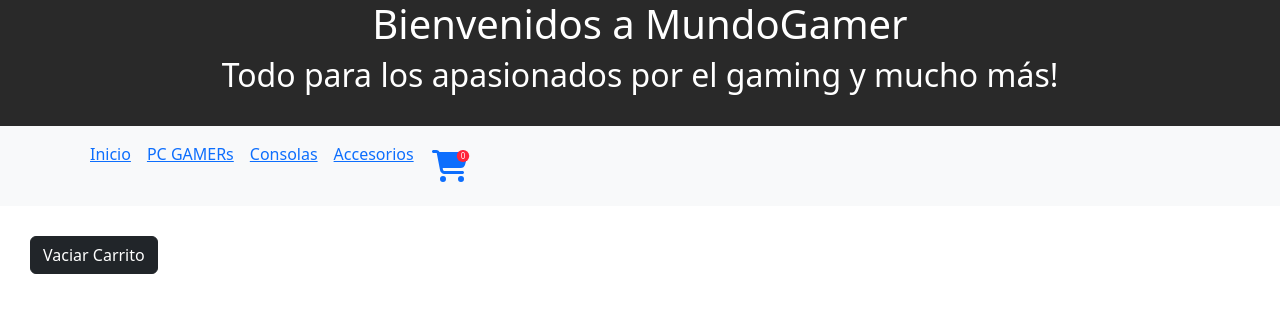
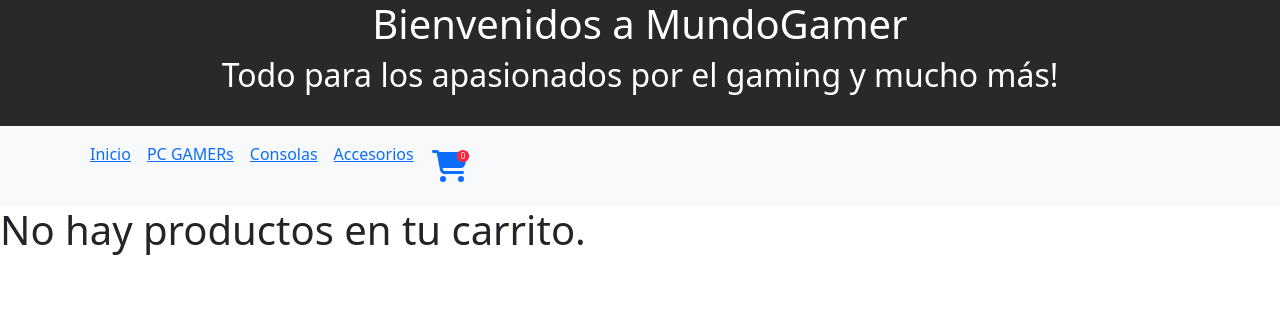
Before and after one commit to agustinT98/mundogamer, a React (Create React App) app: page /src/componentes/CartDetalle/CartDetalle.js in a window 1280 px wide. Shown: the top 312 px of the page. Built offline with nearby package versions, Linux system fonts and the light colour scheme.

Commit message:
Errores de iteracion solucionados.

```diff
--- a/src/componentes/CartDetalle/CartDetalle.js
+++ b/src/componentes/CartDetalle/CartDetalle.js
@@ -5,9 +5,13 @@ import { cartContext } from "../../context/cartContext"
 
 
 const CartDetalle = () => {
-    const {cart, removeCart } = useContext(cartContext);
+    const {cart} = useContext(cartContext);
     const {clearCart} = useContext(cartContext);
+    const {removeCart} = useContext(cartContext);
 
+    if (cart.length === 0) {
+        return <h1> No hay productos en tu carrito. </h1>
+    }
 
   return (
     <div style={{padding: '30px'}}>
@@ -18,7 +22,7 @@ const CartDetalle = () => {
                 <h4>Nombre del producto: {p.name}</h4>
                 <h4>Categoria: {p.category}</h4>
                 <h4>Precio: {p.price}</h4>
-                <Button variant="dark" onClick={() => removeCart(p.id)} > Eliminar producto</Button>
+                <Button variant="dark" onClick={() => removeCart(p.id)}> Eliminar producto</Button>
             </div>
 
 
--- a/src/componentes/ItemCategory/ItemCategory.js
+++ b/src/componentes/ItemCategory/ItemCategory.js
@@ -2,7 +2,7 @@ import Card from "react-bootstrap/Card";
 import Col from 'react-bootstrap/Col';
 import { Link } from "react-router-dom";
 import { useParams } from "react-router-dom";
-import ItemCount from "../ItemCount/ItemCount";
+
 
 const ItemCategory = ({ listaProductos }) => {
 
@@ -24,7 +24,7 @@ const ItemCategory = ({ listaProductos }) => {
                             <Card.Title>{p.name}</Card.Title>
                             <Link to={`/category/${p.categoria}/item/${p.id}`}><button className="details-button">Ver detalles</button></Link>
                         </Card.Body>
-                        <ItemCount />
+
                     </Card>
                 </Col>
             ))}
--- a/src/componentes/ItemCount/ItemCount.jsx
+++ b/src/componentes/ItemCount/ItemCount.jsx
@@ -2,7 +2,7 @@ import  Button  from "react-bootstrap/Button";
 import { useState } from "react";
 
 const ItemCount = () => {
-    const [contador, setContador] = useState(0);
+    const [contador, setContador] = useState(1);
     const add = () => {
         setContador(contador + 1);
     };
--- a/src/componentes/ItemDetailContainer/ItemDetailContainer.js
+++ b/src/componentes/ItemDetailContainer/ItemDetailContainer.js
@@ -1,6 +1,5 @@
 import { useEffect, useState } from "react";
 import ItemDetail from "../ItemDetail/ItemDetail";
-
 
 
 class Productos {
--- a/src/componentes/NavBar/Navbar.jsx
+++ b/src/componentes/NavBar/Navbar.jsx
@@ -9,7 +9,7 @@ function navBar() {
     <Navbar bg="light" variant="light">
         <Container>
 
-          <Nav className="me-auto">
+          <Nav className="navBar">
             <Nav.Link><NavLink to="/"> Inicio </NavLink></Nav.Link>
             <Nav.Link><NavLink to="/category/pc">PC GAMERs</NavLink>  </Nav.Link>
             <Nav.Link><NavLink to="/category/consolas">Consolas</NavLink>  </Nav.Link>
@@ -19,6 +19,7 @@ function navBar() {
 
         </Container>
       </Navbar>
+
   );
 }
 
--- a/src/context/cartProvider.js
+++ b/src/context/cartProvider.js
@@ -28,7 +28,7 @@ const CartProvider = ({children}) => {
         setCart([]);
     };
   return (
-    <cartContext.Provider value={{cart, addToCart, clearCart}}>
+    <cartContext.Provider value={{cart, addToCart, clearCart,removeCart}}>
         {children}
         </cartContext.Provider>
   )
```
